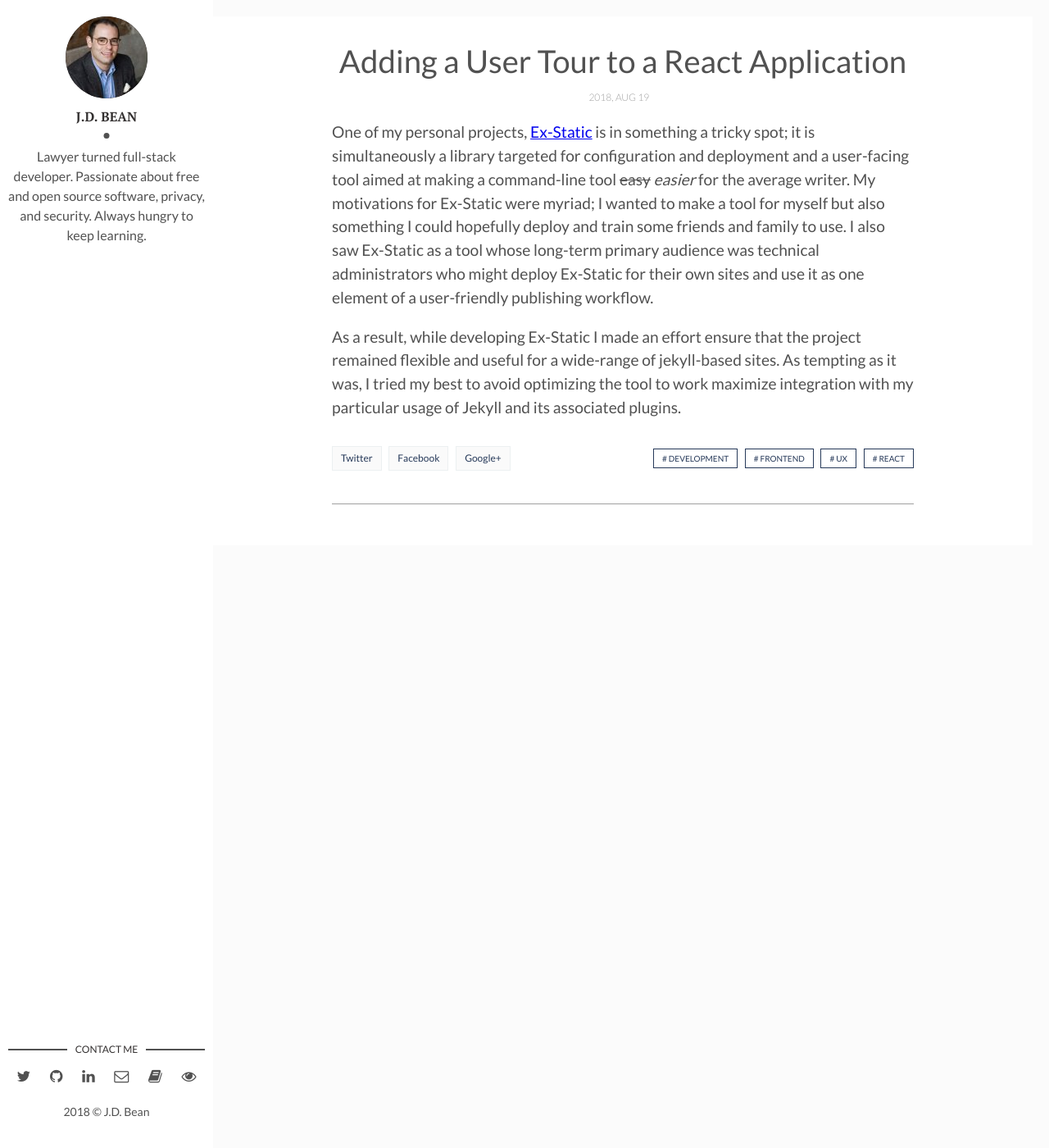
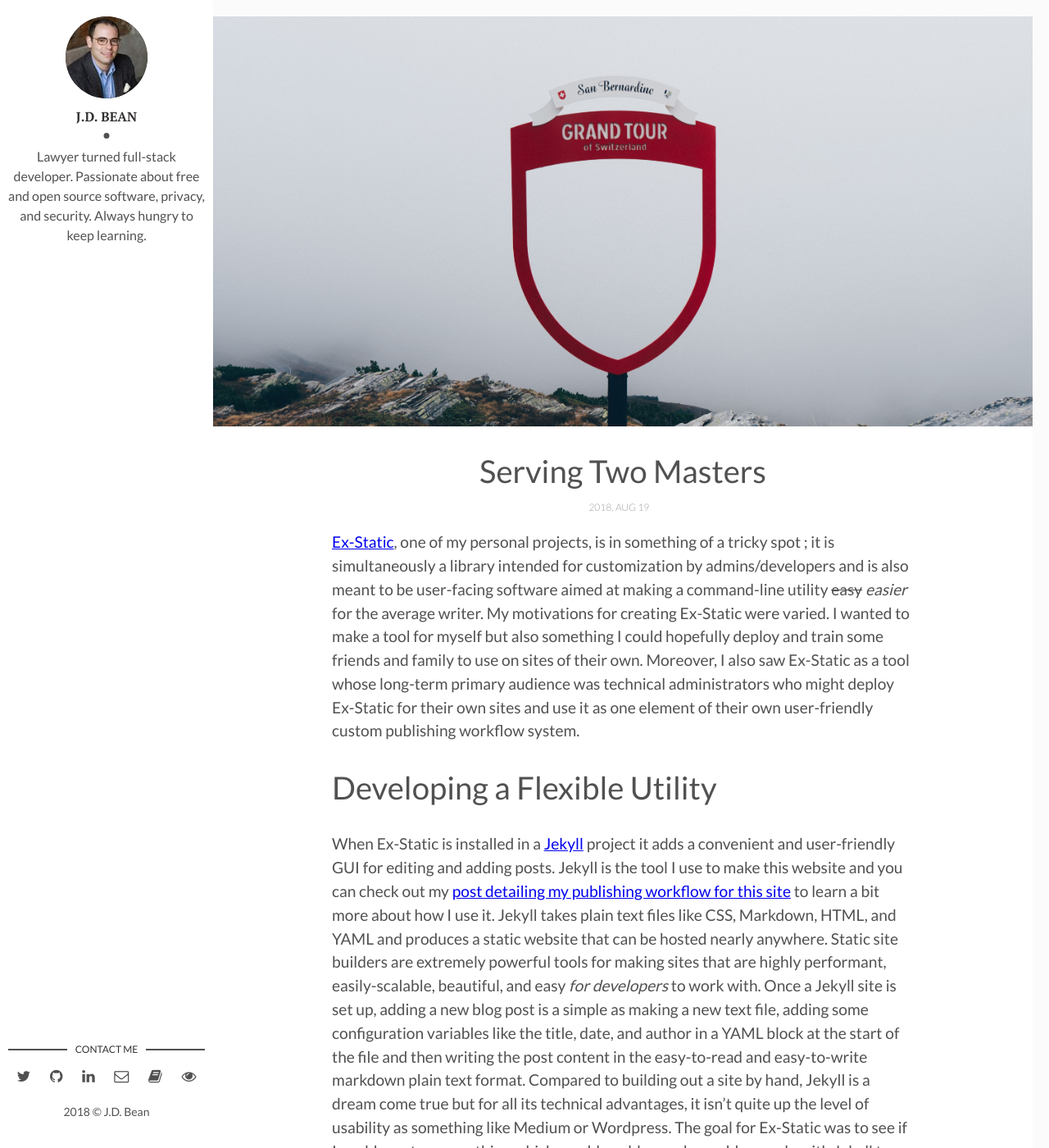
Before and after one commit to jdbean/blog-mirror, a Jekyll site: the page built from _posts/2018-08-20-adding-tour-to-react.md, in a window 1280 px wide and 1400 px high. Shown: the whole window at 82% size. Built offline with Jekyll 4.4.1, drawn with Linux system fonts in a browser that asks for light colours; some of the changed text lies outside the part shown.

Commit message:
completed draft of post on balancing flexibility and ux in ex-static

```diff
--- a/_posts/2018-08-20-adding-tour-to-react.md
+++ b/_posts/2018-08-20-adding-tour-to-react.md
@@ -1,6 +1,7 @@
 ---
 layout: post
-title: Adding a User Tour to a React Application
+title: Serving Two Masters
+subtitle: Adding a User Tour to Ex-Static's React Front End
 date: '2018-08-19 20:00:00'
 description: Adding a user tour to my react application.
 tags:
@@ -8,9 +9,36 @@
 - Frontend
 - UX
 - React
-img:
+- Tour
+img: grand_tour.jpg
 ---
 
-One of my personal projects, [Ex-Static](https://github.com/jdbean/Ex-Static) is in something a tricky spot; it is simultaneously a library targeted for configuration and deployment and a user-facing tool aimed at making a command-line tool ~~easy~~ *easier* for the average writer. My motivations for Ex-Static were myriad; I wanted to make a tool for myself but also something I could hopefully deploy and train some friends and family to use. I also saw Ex-Static as a tool whose long-term primary audience was technical administrators who might deploy Ex-Static for their own sites and use it as one element of a user-friendly publishing workflow.
+[Ex-Static](https://github.com/jdbean/Ex-Static), one of my personal projects, is in something of a tricky spot
+<!-- more -->
+; it is simultaneously a library intended for customization by admins/developers and is also meant to be user-facing software aimed at making a command-line utility ~~easy~~ *easier* for the average writer. My motivations for creating Ex-Static were varied. I wanted to make a tool for myself but also something I could hopefully deploy and train some friends and family to use on sites of their own. Moreover, I also saw Ex-Static as a tool whose long-term primary audience was technical administrators who might deploy Ex-Static for their own sites and use it as one element of their own user-friendly custom publishing workflow system.
 
-As a result, while developing Ex-Static I made an effort ensure that the project remained flexible and useful for a wide-range of jekyll-based sites. As tempting as it was, I tried my best to avoid optimizing the tool to work maximize integration with my particular usage of Jekyll and its associated plugins.
+# Developing a Flexible Utility
+
+When Ex-Static is installed in a [Jekyll](https://jekyllrb.com) project it adds a convenient and user-friendly GUI for editing and adding posts. Jekyll is the tool I use to make this website and you can check out my [post detailing my publishing workflow for this site](/blogging-workflow) to learn a bit more about how I use it. Jekyll takes plain text files like CSS, Markdown, HTML, and YAML and produces a static website that can be hosted nearly anywhere. Static site builders are extremely powerful tools for making sites that are highly performant, easily-scalable, beautiful, and easy *for developers* to work with. Once a Jekyll site is set up, adding a new blog post is a simple as making a new text file, adding some configuration variables like the title, date, and author in a YAML block at the start of the file and then writing the post content in the easy-to-read and easy-to-write markdown plain text format. Compared to building out a site by hand, Jekyll is a dream come true but for all its technical advantages, it isn't quite up the level of usability as something like Medium or Wordpress. The goal for Ex-Static was to see if I could create a something which would enable nearly any blog made with Jekyll to provide an interface for content creators that reduced the friction associated with less-technical users contributing to a Jekyll site.
+
+As a result of Jekyll's tremendous flexibility and ecosystem of plugins, I made an effort to ensure that the project was reasonably general so that it could remain useful for a wide-range of Jekyll-based sites. As tempting as it was, I tried my best to avoid optimizing the application to maximize convenient integrations with my particular usage of Jekyll and its associated plugins. This meant compromises such as providing only high-level assistance with authoring and reviewing YAML/Markdown for posts and focusing on support for blog posts as the area of most frequent activity for content creators on most sites. It also meant holding back from focusing on issues like deploying the site into production.
+
+When it came time to start thinking about releasing Ex-Static I started to recognize how challenging it was to provide a good UX when I couldn't predict or control the context in which users would be experiencing the application. I set up tooltips and focused on carefully writing text that would help to orient a perspective user and generally figured that I had done a decent job of providing a reasonably intuitive interface.
+
+# User Feedback
+
+As soon as I had put up a [demo site](/projects/#ex-static) and started getting feedback I quickly found that Ex-Static's demo was not nearly as intuitive as I had hoped. Here is an illustrative example of the feedback I received:
+
+> I clicked through to view your [...] demo and was redirected to your site after entering the credentials.... Should I then click on the flashing  admin/exstatic box on the lower right hand side of the page to see the demo? When I did, I was only able to view the source code.  Will you please let me know where I'm supposed to find it?
+
+Adding a quick message to the demo blog's landing page helped make clear that to really see Ex-Static in action one needed to press the button hovering in the right hand corner of the screen. Explaining to a fresh user what to make of Ex-Static's interface seemed to be a much more significant problem. The feedback I was getting boiled down to this: Users don't feel like they belong there, it feels like a mistake.
+
+# Rolling Out the Welcome Wagon
+
+I decided that I needed to go all in on making Ex-Static feel as welcoming and accessible as I possibly could considering the technical nature of the project. I did some research on creating site welcome tours and decided to implement one using the [React Joyride](https://github.com/gilbarbara/react-joyride) library. This library was incredibly easy to work with and customize to my liking. I realized pretty quickly that I would need to implement two tours: One for the landing/navigation screen and one for the new/edit post screen. Midway through implementing these tours it occurred to me that I was making a tour for my specific demo installation when I could have been making a tour for the library itself.
+
+Adapting the tour to function as a general feature of the project certainly involved a few hiccups. I repeatedly tried to shine a spotlight on an element whose rendering was conditional. For example, I wrote out the tour code to highlight the demo site's example folder in the navigation view only to realize that an Ex-Static install may well have multiple or even no post folders and that in those scenarios therefore, the tour would throw an error. While I could have worked around these problems with a fair bit of coding contortion, I ultimately decided that it was simpler and cleaner to focus on selecting only those elements that I could be certain to find on the page regardless of the configuration of the particular blog Ex-Static is installed on.
+
+# Conclusion
+
+Developing software with both flexible third-party customization and solid user-experience was a real challenge at times but I took away a lot from the demands of trying to serve two masters. I'm extremely glad I took the time to no only implement the tour feature but to spend a bit of extra time engineering a solution with the potential to scale beyond my own immediate needs. I am also pleased to report that I asked a few of the folks who had shared their confusion with me earlier to take a look at the site with it's newly implemented tour and I received extremely positive feedback on their experience getting acclimated to the application.
```
Also changed, not shown: assets/img/grand_tour.jpg (added).
